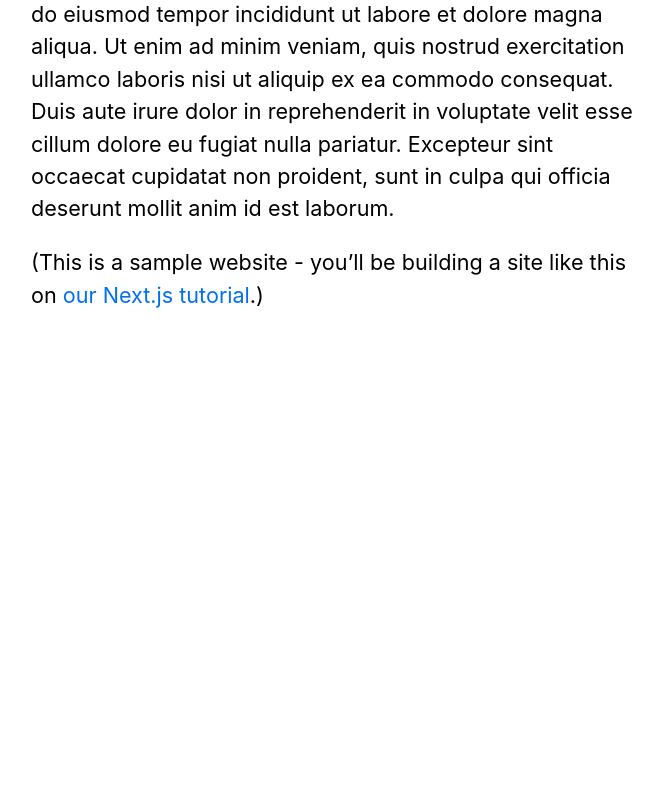
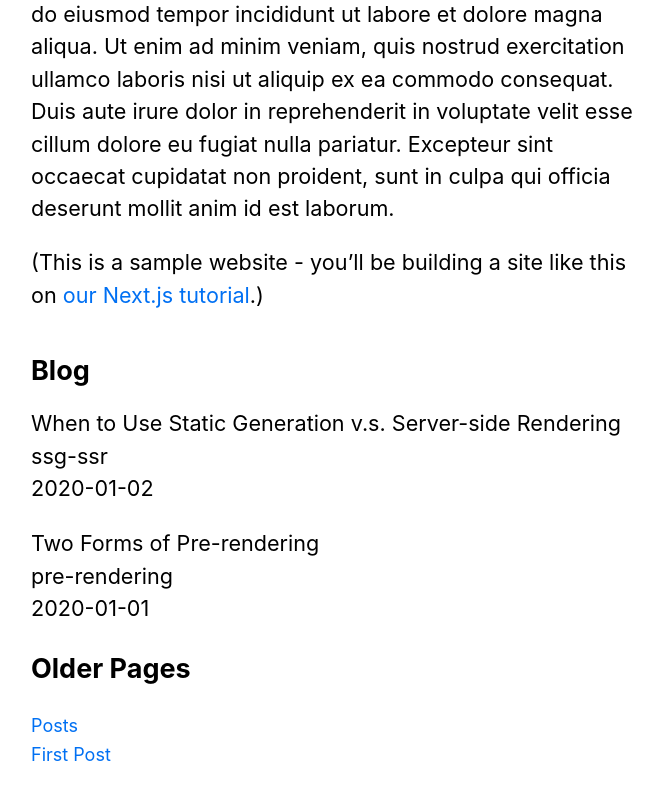
Before and after one commit to pointcharge/next_learn_starter, a Next.js app: page / in a window 1280 px wide. Shown: the part 344-1144 px from the top of the page, without its empty margins (303-966 px from the left). Before the commit the page ends 800 px from the top, so only its background shows below. Built offline with nearby package versions, Linux system fonts and the light colour scheme.

Commit message:
Completed lesson on pre-rendering and data fetching

```diff
--- /dev/null
+++ b/lib/posts.js
@@ -0,0 +1,35 @@
+import fs from "fs";
+import path from "path";
+import matter from "gray-matter";
+
+const postsDirectory = path.join(process.cwd(), "posts");
+
+export function getSortedPostsData() {
+  // Get file names under /posts
+  const fileNames = fs.readdirSync(postsDirectory);
+  const allPostsData = fileNames.map((fileName) => {
+    // Remove ".md" from file name to get id
+    const id = fileName.replace(/\.md$/, "");
+
+    // Read markdown file as string
+    const fullPath = path.join(postsDirectory, fileName);
+    const fileContents = fs.readFileSync(fullPath, "utf8");
+
+    // Use gray-matter to parse the post metadata section
+    const matterResult = matter(fileContents);
+
+    // Combine the data with the id
+    return {
+      id,
+      ...matterResult.data,
+    };
+  });
+  // Sort posts by date
+  return allPostsData.sort((a, b) => {
+    if (a.date < b.date) {
+      return 1;
+    } else {
+      return -1;
+    }
+  });
+}
--- a/package.json
+++ b/package.json
@@ -9,6 +9,7 @@
   },
   "dependencies": {
     "classnames": "^2.2.6",
+    "gray-matter": "^4.0.3",
     "next": "^10.0.0",
     "postcss-flexbugs-fixes": "^5.0.2",
     "postcss-preset-env": "^6.7.0",
--- a/pages/index.js
+++ b/pages/index.js
@@ -2,7 +2,27 @@
 import Layout, { siteTitle } from "../components/Layout";
 import utilStyles from "../styles/utils.module.css";
 
-export default function Home() {
+// Only during compilation on Node
+import { getSortedPostsData } from "../lib/posts";
+import Link from "next/link";
+
+export async function getStaticProps() {
+  // NOTE: This is running in NODE not on the client
+
+  // In here we can do anything - like fetching from an API, database, etc bc it runs in Node
+  // In dev, this runs on every request
+  // In prod, this only runs during compilation
+  // Also, this func only runs in pages, not in components
+  const allPostsData = getSortedPostsData();
+  return {
+    // This component will have access to this data in props.allPostsData
+    props: {
+      allPostsData,
+    },
+  };
+}
+
+export default function Home({ allPostsData }) {
   return (
     <Layout home>
       <Head>
@@ -24,6 +44,32 @@
           <a href="https://nextjs.org/learn">our Next.js tutorial</a>.)
         </p>
       </section>
+
+      {/* Add this <section> tag below the existing <section> tag */}
+      <section className={`${utilStyles.headingMd} ${utilStyles.padding1px}`}>
+        <h2 className={utilStyles.headingLg}>Blog</h2>
+        <ul className={utilStyles.list}>
+          {allPostsData.map(({ id, date, title }) => (
+            <li className={utilStyles.listItem} key={id}>
+              {title}
+              <br />
+              {id}
+              <br />
+              {date}
+            </li>
+          ))}
+        </ul>
+      </section>
+
+      <section>
+        <h2>Older Pages</h2>
+        <div>
+          <Link href="/posts">Posts</Link>
+        </div>
+        <div>
+          <Link href="/first-post">First Post</Link>
+        </div>
+      </section>
     </Layout>
   );
 }
--- /dev/null
+++ b/posts/pre-rendering.md
@@ -0,0 +1,11 @@
+---
+title: "Two Forms of Pre-rendering"
+date: "2020-01-01"
+---
+
+Next.js has two forms of pre-rendering: **Static Generation** and **Server-side Rendering**. The difference is in **when** it generates the HTML for a page.
+
+- **Static Generation** is the pre-rendering method that generates the HTML at **build time**. The pre-rendered HTML is then _reused_ on each request.
+- **Server-side Rendering** is the pre-rendering method that generates the HTML on **each request**.
+
+Importantly, Next.js lets you **choose** which pre-rendering form to use for each page. You can create a "hybrid" Next.js app by using Static Generation for most pages and using Server-side Rendering for others.
--- /dev/null
+++ b/posts/ssg-ssr.md
@@ -0,0 +1,19 @@
+---
+title: "When to Use Static Generation v.s. Server-side Rendering"
+date: "2020-01-02"
+---
+
+We recommend using **Static Generation** (with and without data) whenever possible because your page can be built once and served by CDN, which makes it much faster than having a server render the page on every request.
+
+You can use Static Generation for many types of pages, including:
+
+- Marketing pages
+- Blog posts
+- E-commerce product listings
+- Help and documentation
+
+You should ask yourself: "Can I pre-render this page **ahead** of a user's request?" If the answer is yes, then you should choose Static Generation.
+
+On the other hand, Static Generation is **not** a good idea if you cannot pre-render a page ahead of a user's request. Maybe your page shows frequently updated data, and the page content changes on every request.
+
+In that case, you can use **Server-Side Rendering**. It will be slower, but the pre-rendered page will always be up-to-date. Or you can skip pre-rendering and use client-side JavaScript to populate data.
```
Also changed, not shown: pages/posts/index.js (+10 -6 lines), 1 other file (tests, documents, lock files or other folders).
